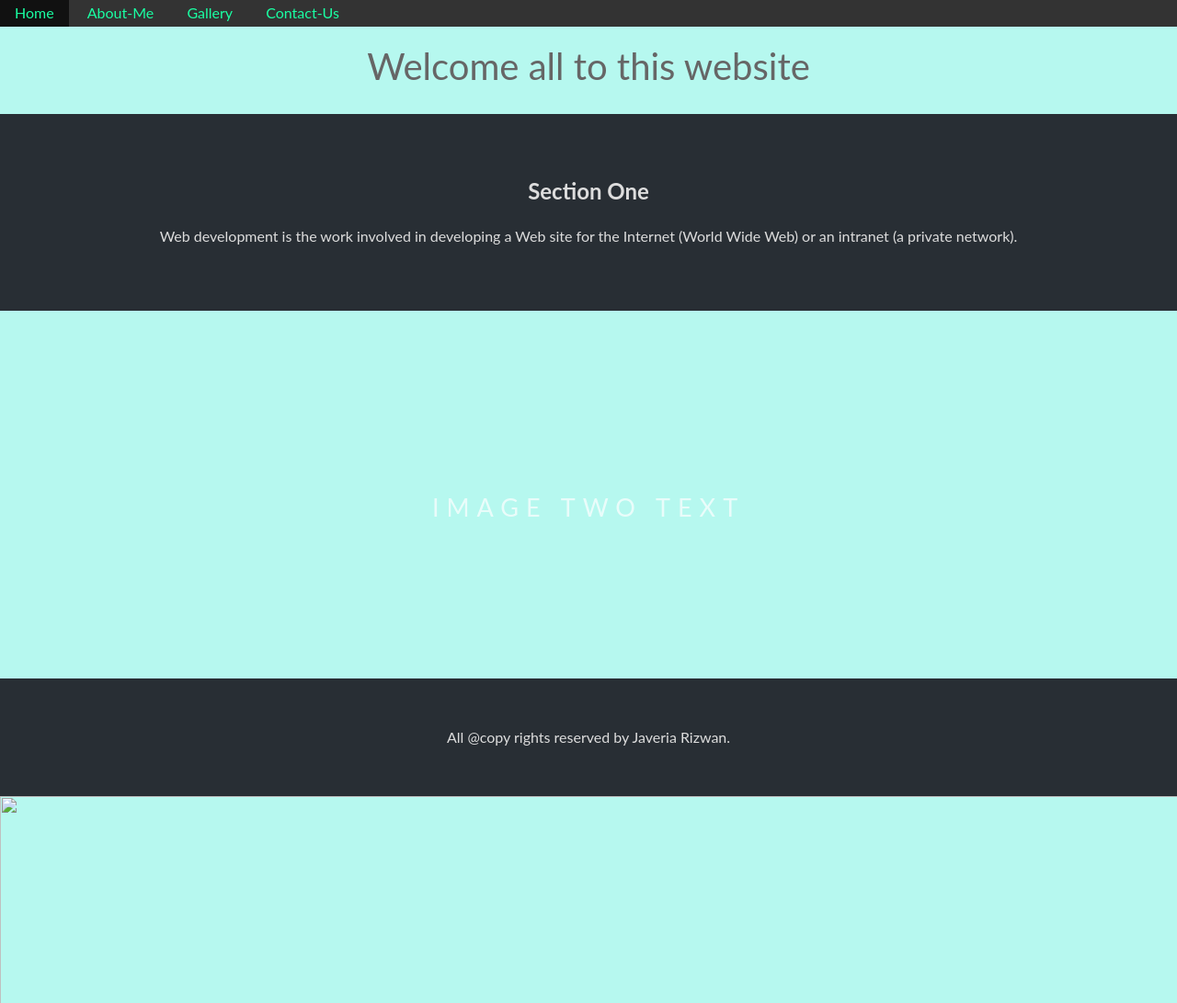
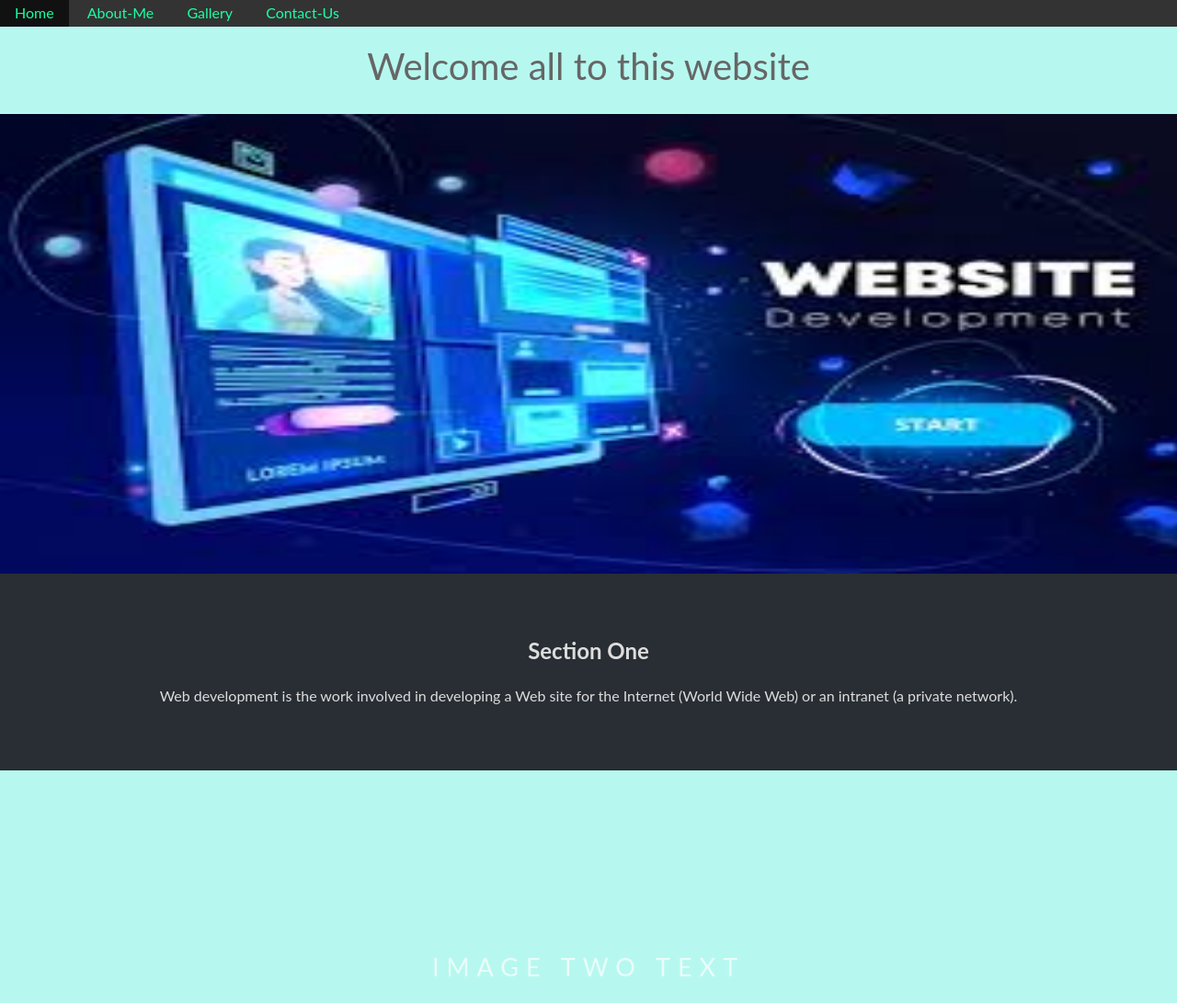
Before and after one commit to rizwanmajeed2000-debug/A.C.P-4, a plain HTML site: page Content and webpages.html in a window 1280 px wide. Shown: the top 1091 px of the page at 92% size. Drawn offline with Linux system fonts and the light colour scheme.

Commit message:
Practice 3 modified

```diff
--- a/Content and webpages.html
+++ b/Content and webpages.html
@@ -18,27 +18,10 @@
         <center>Welcome all to this website</center>
     </span><br>
 
-    <section class="section section-dark">
-        <h2>Section One</h2>
-        <p>
-            Web development is the work involved in developing a Web site for the Internet (World Wide Web) or an
-            intranet (a private network).
-        </p>
-    </section>
-
-    <div class="pimg3">
-        <div class="ptext">
-            <span class="border trans">Image Two Text</span>
-        </div>
-    </div>
-
-    <section class="section section-dark">
-        <span>All @copy rights reserved by Javeria Rizwan.</span>
-    </section>
     <section>
-        <img class="mySlides" src="image1.jpg" style="height:500px; width:1340px;">
-        <img class="mySlides" src="image2.jpg" style="height:500px; width:1340px;">
-        <img class="mySlides" src="image3.jpg" style="height:500px; width:1340px;">
+        <img class="mySlides" src="img 1.jfif" style="height:500px; width:1340px;">
+        <img class="mySlides" src="img 2.jfif" style="height:500px; width:1340px;">
+        <img class="mySlides" src="img 3.jfif" style="height:500px; width:1340px;">
     </section>
 
     <script>
@@ -59,6 +42,25 @@
         }
     </script>
 
+    <section class="section section-dark">
+        <h2>Section One</h2>
+        <p>
+            Web development is the work involved in developing a Web site for the Internet (World Wide Web) or an
+            intranet (a private network).
+        </p>
+    </section>
+
+    <div class="pimg3">
+        <div class="ptext">
+            <span class="border trans">Image Two Text</span>
+        </div>
+    </div>
+
+    <section class="section section-dark">
+        <span>All @copy rights reserved by Javeria Rizwan.</span>
+    </section>
+
+
 </body>
 
 </html>
```
